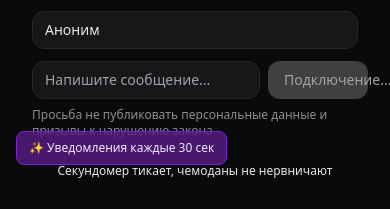
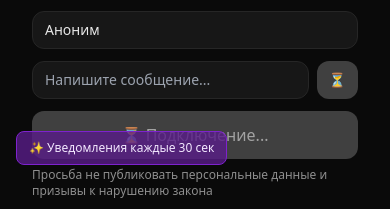
Before and after one commit to ruslansereduk/closethegate, a Next.js app in the folder apps/web/: page / in a window 390 px wide. Shown: the part 663-872 px from the top of the page. Built offline with nearby package versions, Linux system fonts and the light colour scheme; no server answers.

Commit message:
Исправлена кнопка отправки для мобильных устройств

```diff
--- a/apps/web/components/ChatBox.tsx
+++ b/apps/web/components/ChatBox.tsx
@@ -166,7 +166,7 @@ export default function ChatBox() {
             onKeyDown={e => e.key === "Enter" && send()}
           />
           <button
-            className={`px-4 py-2 rounded-xl font-medium transition-all duration-200 text-sm min-w-[100px] ${
+            className={`px-3 py-2 rounded-xl font-medium transition-all duration-200 text-sm flex-shrink-0 ${
               ready && text.trim()
                 ? 'gradient-btn hover-lift text-black'
                 : 'bg-neutral-700 text-neutral-400 cursor-not-allowed'
@@ -174,10 +174,26 @@ export default function ChatBox() {
             onClick={send}
             disabled={!ready || !text.trim()}
           >
-            {ready ? '🚀 Отправить' : 'Подключение...'}
+            <span className="hidden sm:inline">{ready ? '🚀 Отправить' : 'Подключение...'}</span>
+            <span className="sm:hidden">{ready ? '🚀' : '⏳'}</span>
           </button>
         </div>
       </div>
+      {/* Дополнительная кнопка отправки для мобильных */}
+      <div className="mt-3 sm:hidden">
+        <button
+          className={`w-full py-3 rounded-xl font-medium transition-all duration-200 ${
+            ready && text.trim()
+              ? 'gradient-btn hover-lift text-black'
+              : 'bg-neutral-700 text-neutral-400 cursor-not-allowed'
+          }`}
+          onClick={send}
+          disabled={!ready || !text.trim()}
+        >
+          {ready ? '🚀 Отправить сообщение' : '⏳ Подключение...'}
+        </button>
+      </div>
+
       <div className="mt-2 text-xs opacity-60">
         Просьба не публиковать персональные данные и призывы к нарушению закона
       </div>
```
Also changed, not shown: 1 other file (tests, documents, lock files or other folders).
